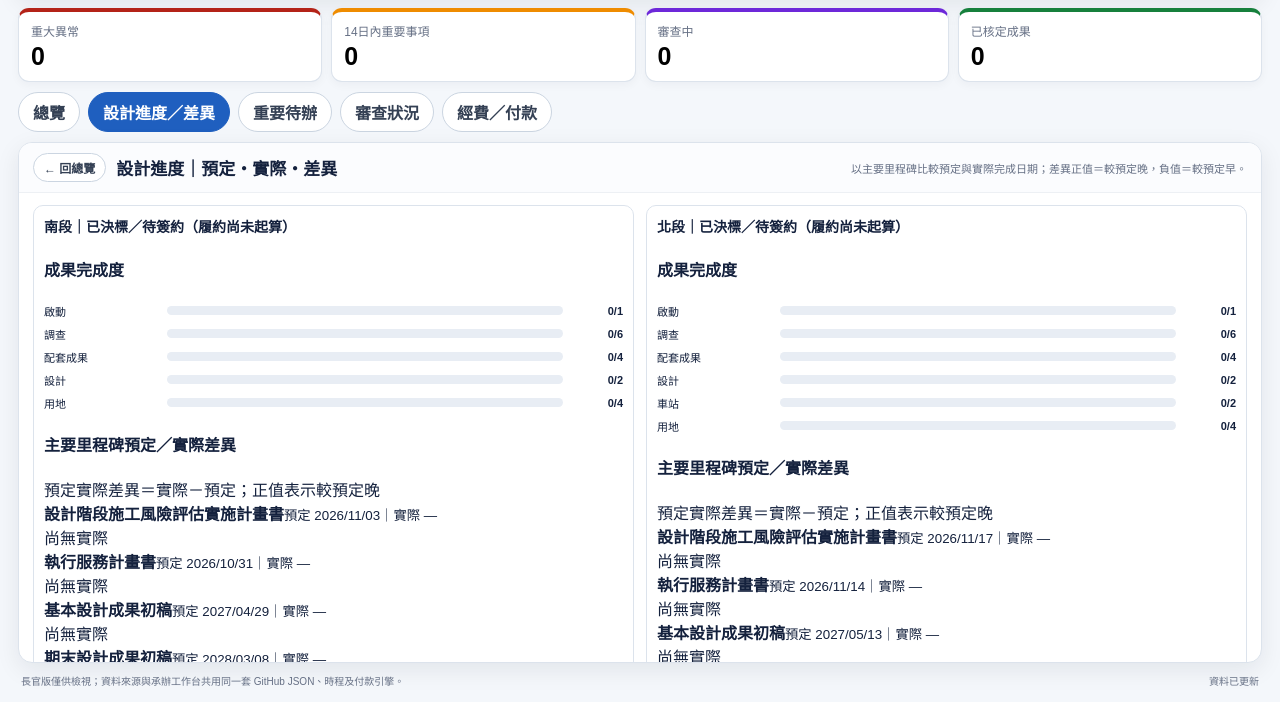
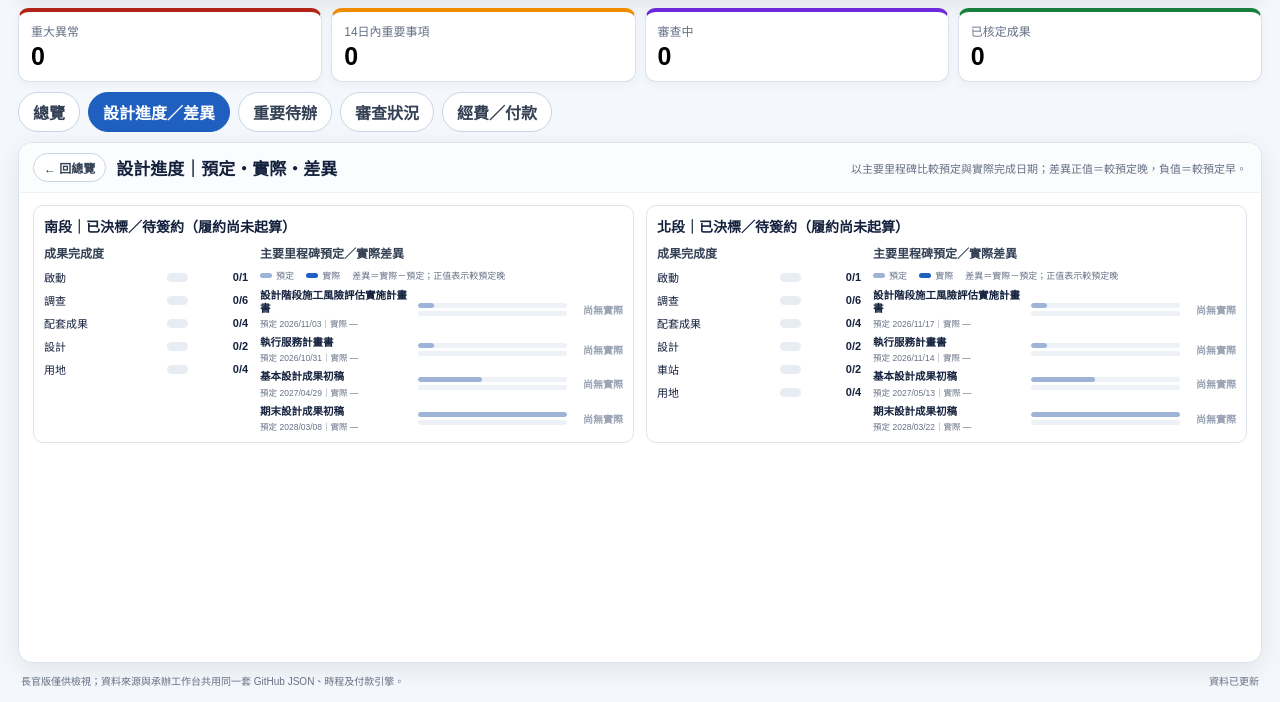
Before and after one commit to rbereo0002-png/yilan-rail-dashboard, a website: page dashboard.html in a window 1280 px wide. Both pictures are taken after a click on the button "設計進度／差異". Shown: the part 98-800 px from the top of the page. Drawn offline with Linux system fonts and the light colour scheme.

Commit message:
v1.4.1: style executive planned actual variance chart

```diff
--- a/dashboard.css
+++ b/dashboard.css
@@ -45,3 +45,8 @@ button,a{font:inherit}
 .empty{padding:16px;text-align:center;color:var(--muted);font-size:12px}
 .exec-footer{display:flex;justify-content:space-between;gap:12px;color:var(--muted);font-size:10px;padding:0 3px}
 @media(max-width:900px){.exec-shell{height:auto;max-height:none;overflow:auto}.segment-grid,.detail-grid{grid-template-columns:1fr}.top-kpis{grid-template-columns:repeat(2,1fr)}.key-dates{grid-template-columns:repeat(2,1fr)}}
+
+.progress-detail-card{overflow:hidden}.progress-split{display:grid;grid-template-columns:.72fr 1.28fr;gap:12px}.stage-block,.variance-block{min-width:0}.stage-block h4,.variance-block h4{font-size:12px;margin:0 0 8px;color:#344054}
+.variance-legend{display:flex;align-items:center;gap:12px;flex-wrap:wrap;font-size:9px;color:var(--muted);margin-bottom:7px}.variance-legend span{display:flex;align-items:center;gap:4px}.variance-legend i{width:12px;height:5px;border-radius:999px;display:inline-block}.planned-dot{background:#9db4d7}.actual-dot{background:#1f5fbf}
+.variance-chart{display:flex;flex-direction:column;gap:7px}.variance-row{display:grid;grid-template-columns:150px minmax(120px,1fr) 48px;gap:8px;align-items:center}.variance-label b{display:block;font-size:10.5px;line-height:1.25}.variance-label small{display:block;font-size:8.5px;color:var(--muted);margin-top:2px}.variance-bars{display:grid;grid-template-rows:5px 5px;gap:3px}.variance-track{height:5px;background:#eef2f7;border-radius:999px;overflow:hidden}.variance-bar{display:block;height:100%;border-radius:999px}.variance-bar.planned{background:#9db4d7}.variance-bar.actual{background:#1f5fbf}.variance-diff{text-align:right;font-size:10px;font-weight:800}.variance-late{color:var(--red)}.variance-early{color:var(--green)}.variance-on{color:#344054}.variance-none{color:#98a2b3}
+@media(max-width:1100px){.progress-split{grid-template-columns:1fr}.variance-row{grid-template-columns:130px minmax(100px,1fr) 44px}}
```
